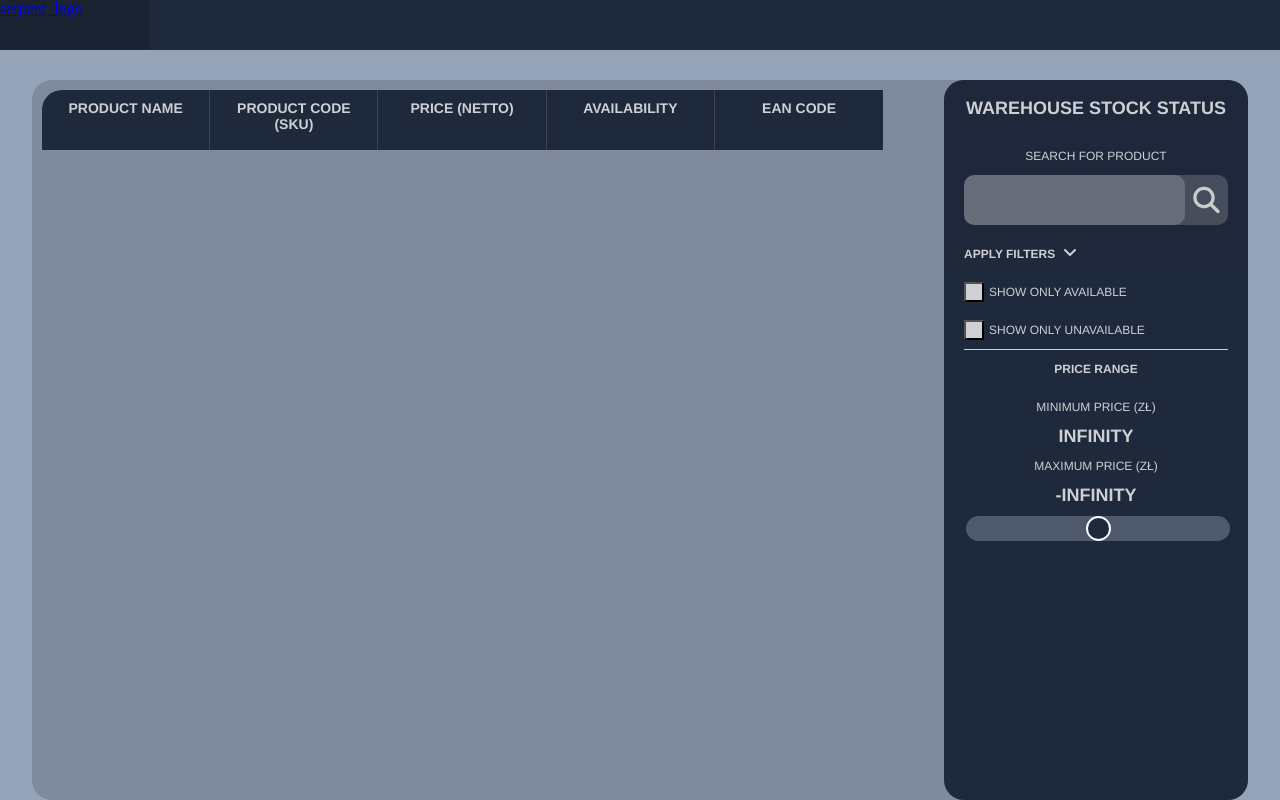
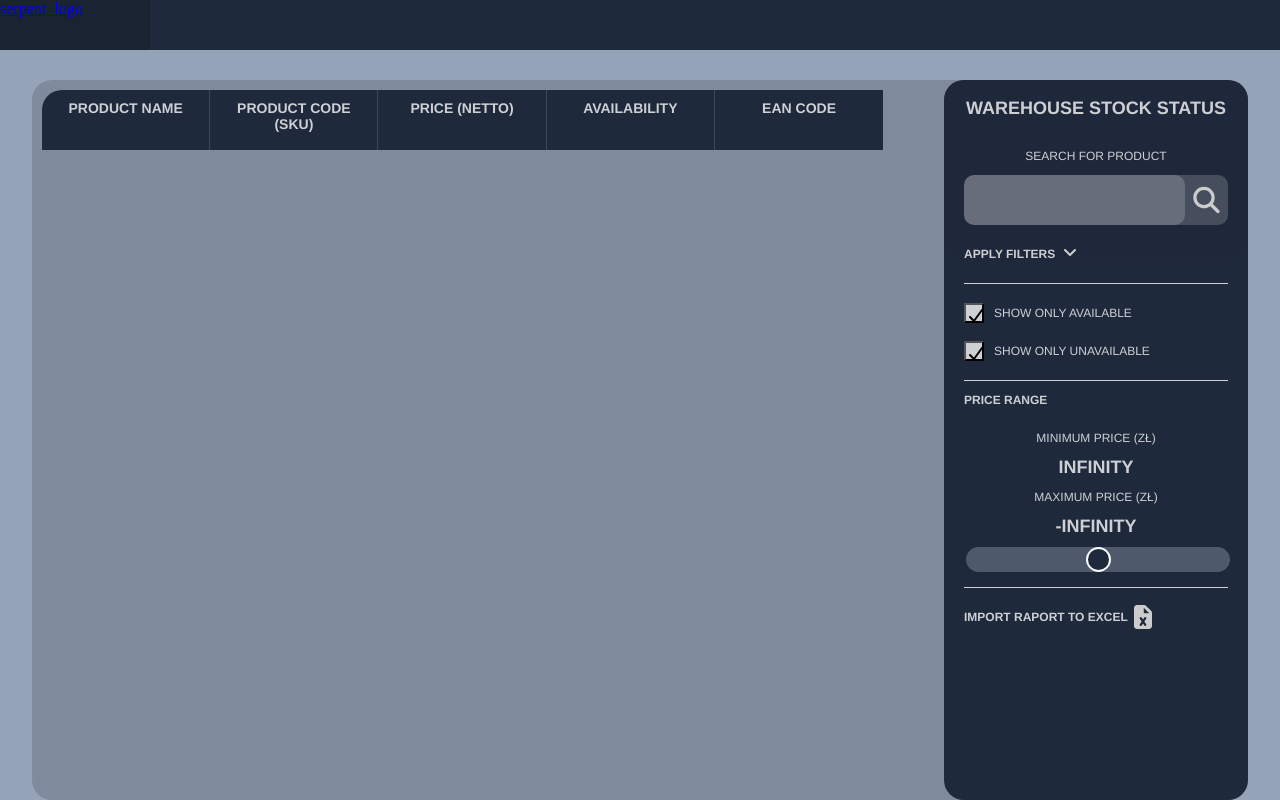
Before and after one commit to DanielWikarski/sERPent, a Django app: page /warehouse_modules/ in a window 1280 px wide. Run offline with Django 5.2, Linux system fonts and the light colour scheme; data that the repository does not hold is empty.

Commit message:
Buttons have been added to filter by availability

```diff
--- a/erp/static/erp/styles.css
+++ b/erp/static/erp/styles.css
@@ -57,6 +57,21 @@
     width: 100%;
     height: 1px;
     background-color: var(--text-primary);
+    margin: 10px 0 10px 0;
+}
+
+.row_flex_contener {
+    display: flex;
+    flex-direction: row;
+    align-items: center;
+    p {
+        font-size: clamp(18px, 0.8vw, 34px);
+    }
+    .icon_standard_size {
+        width: 30px;
+        height: 30px;
+        cursor: pointer;
+    }
 }
 
 .header_contener {
@@ -208,6 +223,26 @@
 
 }
 
+.filter_option.availability {
+    .icon_small_size {
+        margin: 0;
+        padding: 0;
+    }
+    p {
+        margin-left: 10px;
+    }
+}
+
+
+.apply_filters_btn {
+    cursor: pointer;
+}
+
+.subtext.price_range_title {
+    text-align: left;
+}
+
+
 .price_value_min, .price_value_max {
     margin: 0;
     padding: 0;
@@ -217,7 +252,7 @@
     position: relative;
     background-color: transparent !important;
     width: 100%;
-    margin-top: 10px;
+    margin: 10px 0 30px 0;
 
         input[type = "range"] {
             -webkit-appearance: none;
--- a/erp/templates/erp/warehouse_modules.html
+++ b/erp/templates/erp/warehouse_modules.html
@@ -16,7 +16,7 @@
         <p class="product_name">{{ product.product_name }}</p>
         <p class="product_codename">{{ product.product_code_sku }}</p>
         <p class="product_price">{{ product.product_price }}</p>
-        <p>{{ product.product_stock_qty }}</p>
+        <p class="product_qty">{{ product.product_stock_qty }}</p>
         <p style="border: none;" class="product_ean">{{ product.product_ean }}</p>
     </div>
     {% endfor %}
@@ -39,24 +39,28 @@
 
     <div class="filter_search_container">
         <p class="subtext">Apply filters</p>
-        <svg class="icon_small_size icon_tint filter_icon_show" xmlns="http://www.w3.org/2000/svg" viewBox="0 0 640 640"><!--!Font Awesome Free v7.3.0 by @fontawesome - https://fontawesome.com License - https://fontawesome.com/license/free Copyright 2026 Fonticons, Inc.--><path d="M297.4 438.6C309.9 451.1 330.2 451.1 342.7 438.6L502.7 278.6C515.2 266.1 515.2 245.8 502.7 233.3C490.2 220.8 469.9 220.8 457.4 233.3L320 370.7L182.6 233.4C170.1 220.9 149.8 220.9 137.3 233.4C124.8 245.9 124.8 266.2 137.3 278.7L297.3 438.7z"/></svg>
-        <svg class="icon_small_size icon_tint filter_icon_hide" xmlns="http://www.w3.org/2000/svg" viewBox="0 0 640 640"><!--!Font Awesome Free v7.3.0 by @fontawesome - https://fontawesome.com License - https://fontawesome.com/license/free Copyright 2026 Fonticons, Inc.--><path d="M297.4 201.4C309.9 188.9 330.2 188.9 342.7 201.4L502.7 361.4C515.2 373.9 515.2 394.2 502.7 406.7C490.2 419.2 469.9 419.2 457.4 406.7L320 269.3L182.6 406.6C170.1 419.1 149.8 419.1 137.3 406.6C124.8 394.1 124.8 373.8 137.3 361.3L297.3 201.3z"/></svg>
+        <svg class="icon_small_size icon_tint filter_icon_show apply_filters_btn active" xmlns="http://www.w3.org/2000/svg" viewBox="0 0 640 640"><!--!Font Awesome Free v7.3.0 by @fontawesome - https://fontawesome.com License - https://fontawesome.com/license/free Copyright 2026 Fonticons, Inc.--><path d="M297.4 438.6C309.9 451.1 330.2 451.1 342.7 438.6L502.7 278.6C515.2 266.1 515.2 245.8 502.7 233.3C490.2 220.8 469.9 220.8 457.4 233.3L320 370.7L182.6 233.4C170.1 220.9 149.8 220.9 137.3 233.4C124.8 245.9 124.8 266.2 137.3 278.7L297.3 438.7z"/></svg>
+        <svg class="icon_small_size icon_tint filter_icon_hide apply_filters_btn inactive" xmlns="http://www.w3.org/2000/svg" viewBox="0 0 640 640"><!--!Font Awesome Free v7.3.0 by @fontawesome - https://fontawesome.com License - https://fontawesome.com/license/free Copyright 2026 Fonticons, Inc.--><path d="M297.4 201.4C309.9 188.9 330.2 188.9 342.7 201.4L502.7 361.4C515.2 373.9 515.2 394.2 502.7 406.7C490.2 419.2 469.9 419.2 457.4 406.7L320 269.3L182.6 406.6C170.1 419.1 149.8 419.1 137.3 406.6C124.8 394.1 124.8 373.8 137.3 361.3L297.3 201.3z"/></svg>
     </div>
     <div class="filter_search_container_options">
-        <div class="filter_option">
-            <button class="icon_small_size show_available"></button>
+        <div class="table_breaker_light"></div>
+        <div class="filter_option availability">
+            <button class="icon_small_size show_available">
+                <svg class="icon_small_size" xmlns="http://www.w3.org/2000/svg" viewBox="0 0 640 640"><path d="M530.8 134.1C545.1 144.5 548.3 164.5 537.9 178.8L281.9 530.8C276.4 538.4 267.9 543.1 258.5 543.9C249.1 544.7 240 541.2 233.4 534.6L105.4 406.6C92.9 394.1 92.9 373.8 105.4 361.3C117.9 348.8 138.2 348.8 150.7 361.3L252.2 462.8L486.2 141.1C496.6 126.8 516.6 123.6 530.9 134z"/></svg>
+            </button>
             <p class="subtext">Show only available</p>
         </div>
 
-        <div class="filter_option">
-            <button class="icon_small_size show_unavailable"></button>
+        <div class="filter_option availability">
+            <button class="icon_small_size show_unavailable">
+                <svg class="icon_small_size" xmlns="http://www.w3.org/2000/svg" viewBox="0 0 640 640"><path d="M530.8 134.1C545.1 144.5 548.3 164.5 537.9 178.8L281.9 530.8C276.4 538.4 267.9 543.1 258.5 543.9C249.1 544.7 240 541.2 233.4 534.6L105.4 406.6C92.9 394.1 92.9 373.8 105.4 361.3C117.9 348.8 138.2 348.8 150.7 361.3L252.2 462.8L486.2 141.1C496.6 126.8 516.6 123.6 530.9 134z"/></svg>
+            </button>
             <p class="subtext">Show only unavailable</p>
         </div>
 
         <div class="table_breaker_light"></div>
-
+        <p class="subtext price_range_title" style="font-weight: bold;">Price range</p>
         <div class="filter_option price">
-            <p class="subtext" style="font-weight: bold;">Price range</p>
             <p class="subtext">Minimum price (zł)</p>
             <p class="price_value_min">0</p>
             <p class="subtext">Maximum price (zł)</p>
@@ -65,8 +69,13 @@
                 <div class="slider_track slider"></div>
                 <input class="price_value_min_slider slider" type="range" min="0" max="10000" value="0">
                 <input class="price_value_max_slider slider" type="range" min="0" max="10000" value="0">
+            </div>
+            <div class="table_breaker_light"></div>
+        </div>
 
-            </div>
+        <div class="row_flex_contener">
+            <p class="subtext price_range_title" style="font-weight: bold;">Import raport to Excel</p>
+        <svg class="icon_standard_size icon_tint" xmlns="http://www.w3.org/2000/svg" viewBox="0 0 640 640"><path d="M128 128C128 92.7 156.7 64 192 64L341.5 64C358.5 64 374.8 70.7 386.8 82.7L493.3 189.3C505.3 201.3 512 217.6 512 234.6L512 512C512 547.3 483.3 576 448 576L192 576C156.7 576 128 547.3 128 512L128 128zM336 122.5L336 216C336 229.3 346.7 240 360 240L453.5 240L336 122.5zM292 330.7C284.6 319.7 269.7 316.7 258.7 324C247.7 331.3 244.7 346.3 252 357.3L291.2 416L252 474.7C244.6 485.7 247.6 500.6 258.7 508C269.8 515.4 284.6 512.4 292 501.3L320 459.3L348 501.3C355.4 512.3 370.3 515.3 381.3 508C392.3 500.7 395.3 485.7 388 474.7L348.8 416L388 357.3C395.4 346.3 392.4 331.4 381.3 324C370.2 316.6 355.4 319.6 348 330.7L320 372.7L292 330.7z"/></svg>
         </div>
     </div>
 </div>
```
Also changed, not shown: erp/static/erp/script.js (+91 -2 lines).
